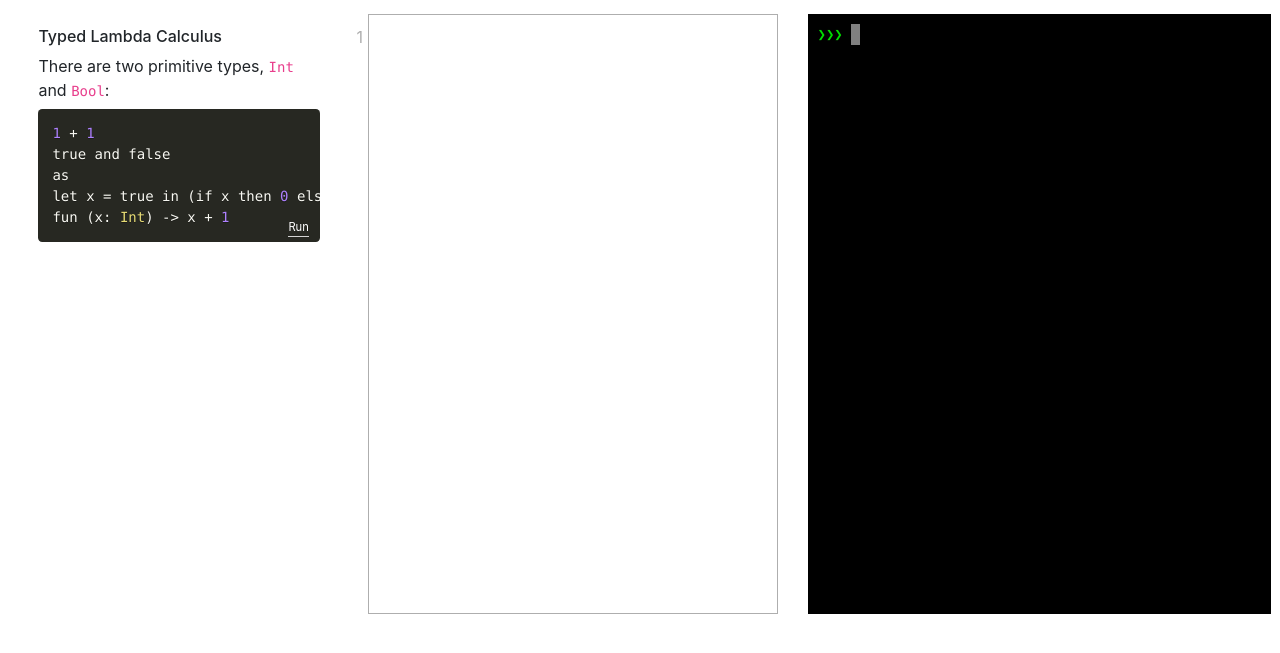
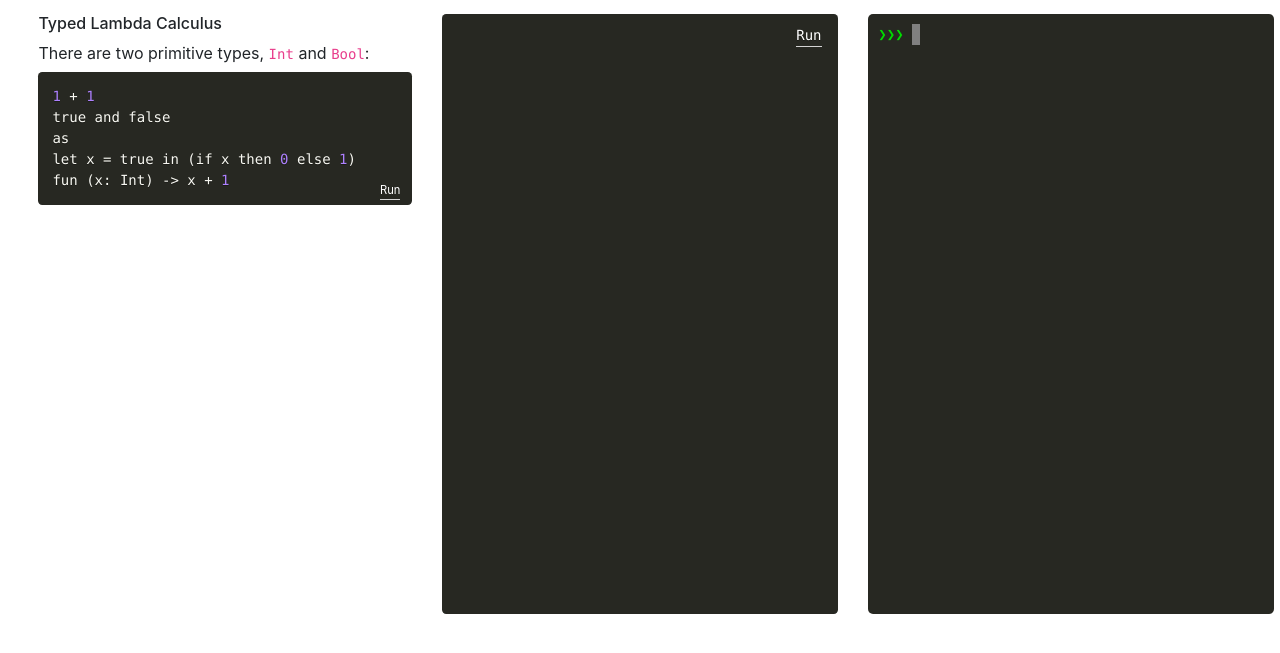
Before and after one commit to felixzhuologist/lambdacube, a React app in the folder www/: page / in a window 1280 px wide. Shown: the part 67-720 px from the top of the page. Built offline with nearby package versions, Linux system fonts and the light colour scheme.

Commit message:
rewrite text editor using prism + transparent textarea

```diff
--- a/www/index.css
+++ b/www/index.css
@@ -4,6 +4,28 @@ body, html {
 
 .editor {
     height: 100%;
+}
+
+/* TODO: get line wrap working */
+#editor {
+    margin-top: 0;
+    position: relative;
+    height: 100%;
+    white-space: pre-wrap;
+}
+
+#editor-content {
+    caret-color: white;
+    position: absolute;
+    left: 3.7em;
+    top: 0.8em;
+    color: rgba(0, 0, 0, 0);
+    border: none;
+    outline: none;
+    resize: none;
+    background: transparent;
+    width: calc(100% - 3.3em);
+    height: calc(100% - 0.8em);
 }
 
 .navbar {
@@ -23,14 +45,6 @@ body, html {
     padding-left: 2%;
 }
 
-.col {
-    margin: 0px;
-}
-
-.col-3 {
-    padding: 1% 0 2% 3%;
-}
-
 .codeblock {
     position: relative;
 }
@@ -38,11 +52,8 @@ body, html {
 .run-snippet {
     color: white !important;
     position: absolute;
-    bottom: 0.5em;
-    right: 1em;
     border-bottom: 1px solid #d4d4d4;
-    font-size: 0.7em;
-    z-index: 1;
+    z-index: 0;
 }
 
 .run-snippet:hover {
@@ -50,12 +61,25 @@ body, html {
     cursor: pointer;
 }
 
+.codeblock > .run-snippet {
+    bottom: 0.5em;
+    right: 1em;
+    font-size: 0.7em;
+}
+
+#editor > .run-snippet {
+    right: 1.2em;
+    top: 0.8em;
+    font-size: 1em;
+}
+
 /* The console container element */
 #console {
+    border-radius: 5px;
     position: absolute;
     width: 95%;
     height: 100%;
-    background-color:black;
+    background-color: #272822;
 }
 
 /* The inner console element. */
--- a/www/index.html
+++ b/www/index.html
@@ -4,10 +4,8 @@
     <meta charset="utf-8">
     <title>λ³</title>
     <link rel="stylesheet" href="https://stackpath.bootstrapcdn.com/bootstrap/4.1.3/css/bootstrap.min.css" integrity="sha384-MCw98/SFnGE8fJT3GXwEOngsV7Zt27NXFoaoApmYm81iuXoPkFOJwJ8ERdknLPMO" crossorigin="anonymous">
-    <link rel="stylesheet" href="dist/tln.min.css"/>
     <link rel="stylesheet" href="index.css"/>
     <link rel="stylesheet" href="dist/prism.css"/>
-    <script src="dist/tln.min.js"></script>
     <script src="dist/prism.min.js"></script>
     <script src="prism.js"></script>
     <script src="https://code.jquery.com/jquery-3.3.1.slim.min.js" integrity="sha384-q8i/X+965DzO0rT7abK41JStQIAqVgRVzpbzo5smXKp4YfRvH+8abtTE1Pi6jizo" crossorigin="anonymous"></script>
--- a/www/index.js
+++ b/www/index.js
@@ -21,6 +21,10 @@ const Navbar = (props) => (
                 escapeClearsValue={true}
                 hideSelectedOptions={false}
                 onChange={(enabled) => { props.updateOptions(enabled); }}
+                // TODO: calling jqconsole.Reset() onChange causes the
+                // closeMenuOnSelect behaviour to not work, but this doesn't
+                // handle all possible updates either (e.g. delete a label)
+                onMenuClose={() => { props.resetConsole(); }}
                 name="features"
                 options={props.features}
                 className="basic-multi-select"
@@ -67,25 +71,22 @@ class App extends React.Component {
     }
 
     componentDidUpdate() {
-        this.jqconsole.Reset();
-        this.startPrompt();
         Prism.highlightAll();
     }
 
     startPrompt() {
         this.jqconsole.Prompt(true, (input) => {
-            let result = input ? this.props.eval_line(input) + '\n' : '';
+            let result = input ? this.props.evalLine(input) + '\n' : '';
             this.jqconsole.Write(result, 'jqconsole-output');
             this.startPrompt();
         })
     }
 
     updateOptions(enabled) {
-        this.props.set_typechecker(this.serializeFeatures(enabled));
+        this.props.setTypechecker(this.serializeFeatures(enabled));
 
         const valid = this.combinations.filter(vals =>
             enabled.every(({ id }) => vals[id]));
-        console.log(enabled.map(f => f.value).sort().join('-') || 'simple');
         this.setState((state) => ({
             sidebarId: enabled.map(f => f.value).sort().join('-') || 'simple',
             features: state.features.map((feature, i) => ({
@@ -99,21 +100,31 @@ class App extends React.Component {
         return enabled.map(({ id }) => 1 << id).reduce((l, r) => l | r, 0);
     }
 
+    evalProgram(code) {
+        this.jqconsole.Reset();
+        this.jqconsole.Write(this.props.evalProgram(code) + '\n', 'jqconsole-output');
+        this.startPrompt();
+    }
+
     render() {
         let Sidebar = this.props.sidebars[this.state.sidebarId];
         return ([
             <Navbar
                 features={this.state.features}
                 updateOptions={(enabled) => this.updateOptions(enabled)}
+                resetConsole={() => {
+                    this.jqconsole.Reset();
+                    this.startPrompt();
+                }}
                 key="nav"/>,
             <div className="row h-75" key="body">
-                <div className="col-3">
+                <div className="col-4" style={{ paddingLeft: '3%' }}>
                     <Sidebar />
                 </div>
-                <div className="col" style={{ paddingLeft: 0 }}>
-                    <Editor />
+                <div className="col-4">
+                    <Editor evalProgram={(code) => this.evalProgram(code)} />
                 </div>
-                <div className="col">
+                <div className="col-4">
                     <div id="console"></div>
                 </div>
             </div>
@@ -199,11 +210,68 @@ const SidebarLinear = () => (
     </div>
 )
 
-const Editor = () => (
+// A prism syntax highlighted textarea based on https://bit.ly/2D6KmPz
+// TODO: work beyond 20 lines
+class Editor extends React.Component {
+    constructor(props) {
+        super(props);
+        this.state = { text: '' }
+    }
+
+    componentDidUpdate() {
+        Prism.highlightAll();
+    }
+
+    handleChange(event) {
+        this.setState({ text: event.target.value });
+    }
+
+    // indent instead of unfocus when tab is pressed
+    handleKeyDown(event) {
+        if (event.keyCode !== 9) {
+            return;
+        }
+        event.preventDefault();
+        let text = this.state.text;
+        let start = event.target.selectionStart;
+        let end = event.target.selectionEnd;
+        this.setState(
+            { text: text.substring(0, start) + '\t' + text.substring(end) },
+            () => {
+                this.refs.input.selectionStart = start + 1;
+                this.refs.input.selectionEnd = start + 1;
+            }
+        )
+    }
+
+    // TODO: would it be more robust to use setCaretPosition rather than CSS to
+    // keep the caret at the right spot?
+    render() {
+        return (
             <div className="editor">
-        <textarea id="batch-input"></textarea>
+                <pre id="editor" className="line-numbers">
+                    <code className="language-typezoo">
+                        {this.state.text}
+                    </code>
+                    <textarea
+                        ref="input"
+                        spellCheck={false}
+                        id="editor-content"
+                        value={this.state.text}
+                        onKeyDown={(e) => this.handleKeyDown(e)}
+                        onChange={(e) => this.handleChange(e)}
+                    ></textarea>
+                    <a
+                        className="run-snippet"
+                        onClick={() => this.props.evalProgram(this.state.text)}
+                    >
+                        Run
+                    </a>
+                </pre>
             </div>
         )
+    }
+}
 
 const sidebars = {
     simple: SidebarSimple,
@@ -220,19 +288,17 @@ const sidebars = {
 };
 
 const run = async () => {
-
     const { eval_line, eval_program, set_typechecker } = await lib;
 
     ReactDOM.render(
         <App
-        set_typechecker={set_typechecker}
-        eval_line={eval_line}
+            setTypechecker={set_typechecker}
+            evalLine={eval_line}
+            evalProgram={eval_program}
             sidebars={sidebars}
         />,
         document.getElementById('root')
     )
-
-TLN.append_line_numbers('batch-input');
 }
 
 run();
```
Also changed, not shown: www/dist/prism.css, www/dist/prism.min.js, www/dist/tln.min.css (deleted), www/dist/tln.min.js (deleted). Lines whose indentation alone changed are shown as unchanged.
